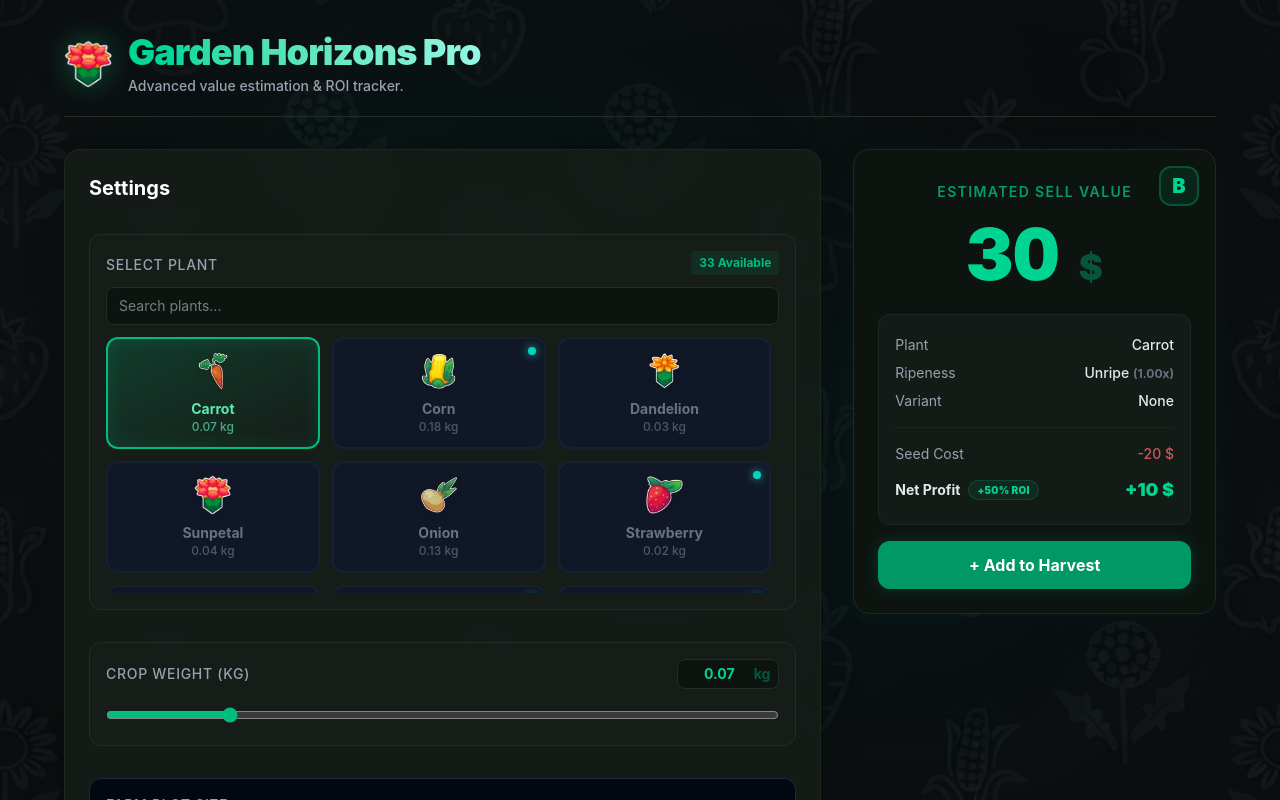
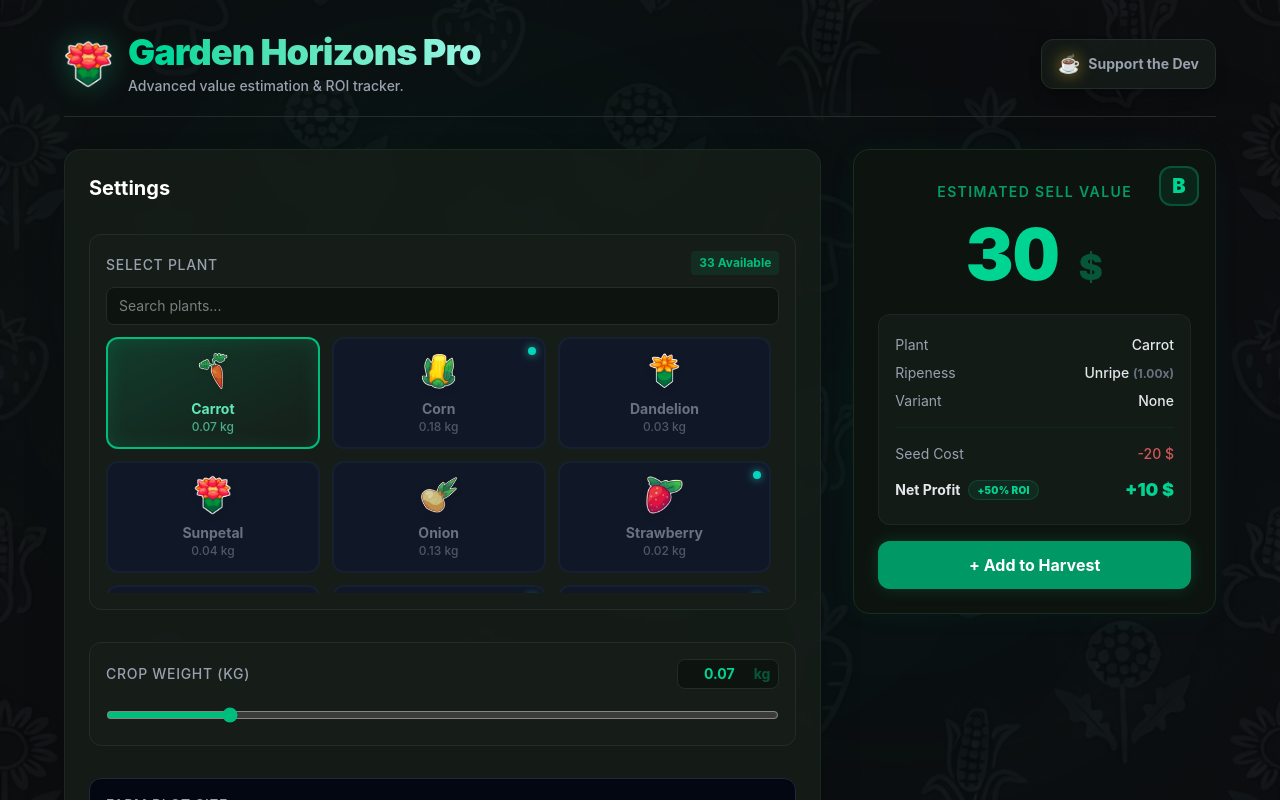
Before and after one commit to Bedda145/garden-horizons-calc, a React (Vite) app: page / in a window 1280 px wide. Shown: the top 800 px of the page. Built offline with nearby package versions, Linux system fonts and the light colour scheme.

Commit message:
feat: add ko-fi support button to header

```diff
--- a/src/App.tsx
+++ b/src/App.tsx
@@ -121,7 +121,8 @@ function App() {
       <div className="max-w-6xl mx-auto relative z-10">
 
         {/* Upgraded Header */}
-        <header className="mb-8 border-b border-[#232d27] pb-5 flex items-center gap-4">
+        <header className="mb-8 border-b border-[#232d27] pb-5 flex flex-col sm:flex-row sm:justify-between sm:items-center gap-5">
+          <div className="flex items-center gap-4">
             <img src="/sunpetal.png" alt="Logo" className="w-12 h-12 drop-shadow-[0_0_15px_rgba(16,185,129,0.4)]" />
             <div>
               <h1 className="text-4xl font-black text-transparent bg-clip-text bg-linear-to-r from-emerald-400 to-teal-200 tracking-tight">
@@ -129,6 +130,18 @@ function App() {
               </h1>
               <p className="text-gray-400 text-sm mt-1 font-medium">Advanced value estimation & ROI tracker.</p>
             </div>
+          </div>
+
+          {/* Ko-fi Support Button */}
+          <a
+            href="https://ko-fi.com/bedda145"
+            target="_blank"
+            rel="noopener noreferrer"
+            className="group flex items-center justify-center gap-2 bg-[#161d19]/80 hover:bg-emerald-500/10 border border-[#232d27] hover:border-emerald-500/50 text-gray-400 hover:text-emerald-300 px-4 py-2.5 rounded-xl transition-all font-bold text-sm backdrop-blur-sm shadow-lg shadow-black/20 hover:shadow-[0_0_15px_rgba(16,185,129,0.2)]"
+          >
+            <span className="text-lg group-hover:scale-110 transition-transform drop-shadow-[0_0_8px_rgba(251,191,36,0.6)]">☕</span>
+            Support the Dev
+          </a>
         </header>
 
         <main className="grid grid-cols-1 lg:grid-cols-3 gap-8">
```
Lines whose indentation alone changed are shown as unchanged.
